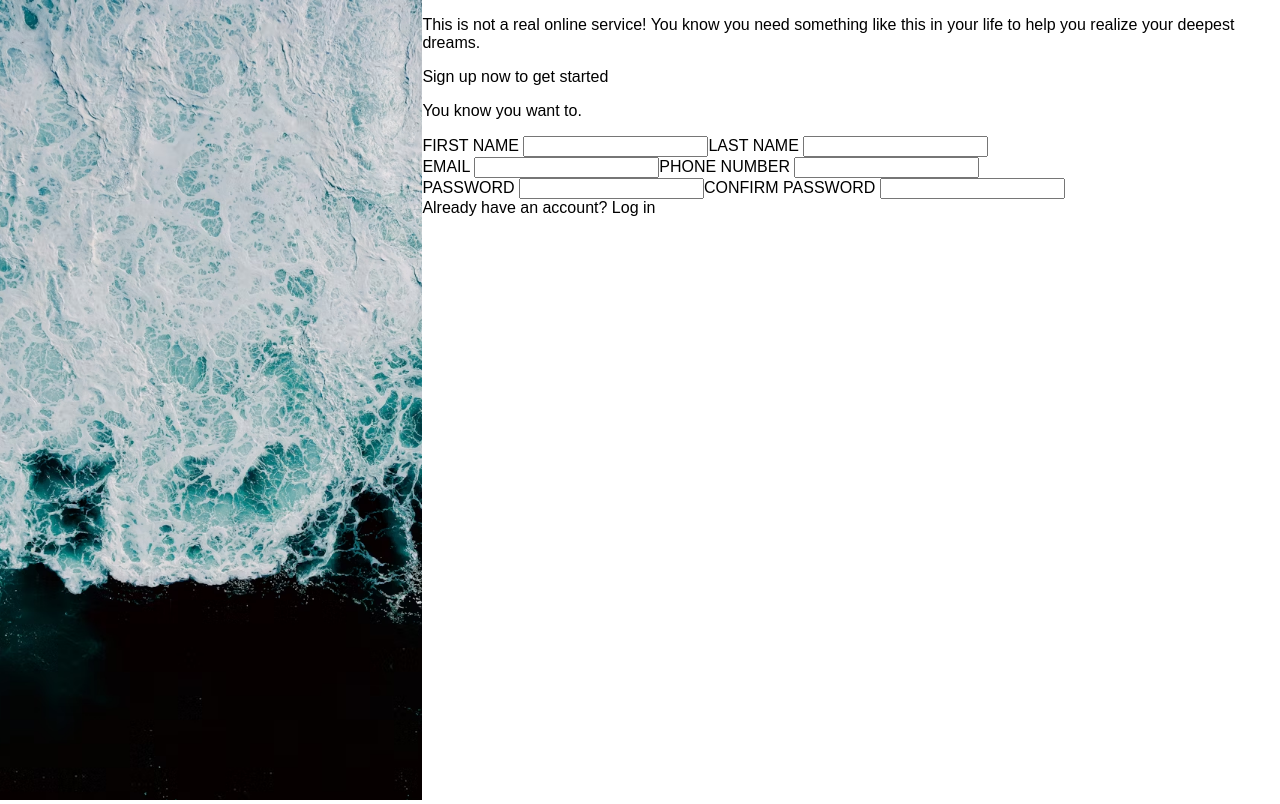
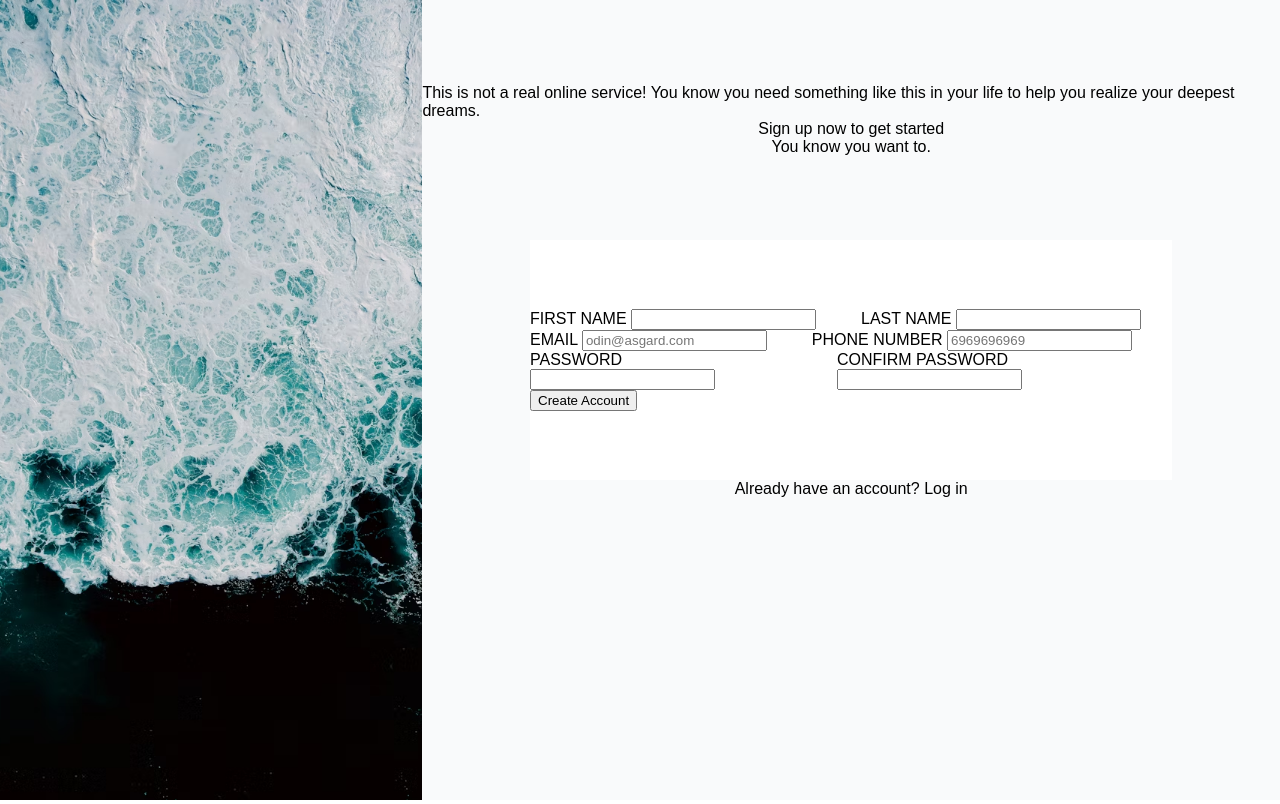
Before and after one commit to prathamt10/odin-signup-form, a plain HTML site: page index.html in a window 1280 px wide. Drawn offline with Linux system fonts and the light colour scheme.

Commit message:
partial refactor

```diff
--- a/index.html
+++ b/index.html
@@ -11,11 +11,12 @@
     </div>
     <div class="content-container">
         <div class="mumbojumbo">
-            <p>This is not a real online service! You know you need something like this in your life to help you realize your deepest dreams.</p>
-            <p>Sign up now to get started</p>
-            <p>You know you want to.</p>
+            <div>This is not a real online service! You know you need something like this in your life to help you realize your deepest dreams.</div>
+            <div>Sign up now to get started</div>
+            <div>You know you want to.</div>
         </div>
         <div class="form-container">
+            <form action="#" method="get">
                 <div class="row">
                     <div>
                         <label for="first-name">FIRST NAME</label>
@@ -29,11 +30,11 @@
                 <div class="row">
                     <div>
                         <label for="email">EMAIL</label>
-                    <input type="email" id="email" name="email" required>
+                        <input type="email" id="email" name="email" placeholder="odin@asgard.com" required>
                     </div>
                     <div>
                         <label for="number">PHONE NUMBER</label>
-                    <input type="number" id="number" name="number">
+                        <input type="text" id="number" name="number" placeholder="6969696969" pattern="^\d{10}$">
                     </div>
                 </div>
                 <div class="row">
@@ -46,8 +47,9 @@
                         <input type="password" id="confirm-password" name="password" required>
                     </div>
                 </div>
+                <button type="submit">Create Account</button>
+            </form>
         </div>
-        <div class="button-container"></div>
         <div class="login">Already have an account? <a>Log in</a></div>
     </div>
     <script src="./script.js"></script>
--- a/style.css
+++ b/style.css
@@ -16,10 +16,28 @@ body {
 }
 
 .content-container {
+    display: flex;
+    flex-direction: column;
+    align-items: center;
     height: 100vh;
     width: 67vw;
+    background-color: #f9fafb;
+}
+
+.mumbojumbo,
+.form-container {
+    height: 30%;
+    display: flex;
+    flex-direction: column;
+    justify-content: center;
+    align-items: center;
+}
+
+.form-container {
+    background-color: #ffffff;
 }
 
 .row {
     display: flex;
+    gap: 7%;
 }
```
Lines whose indentation alone changed are shown as unchanged.
